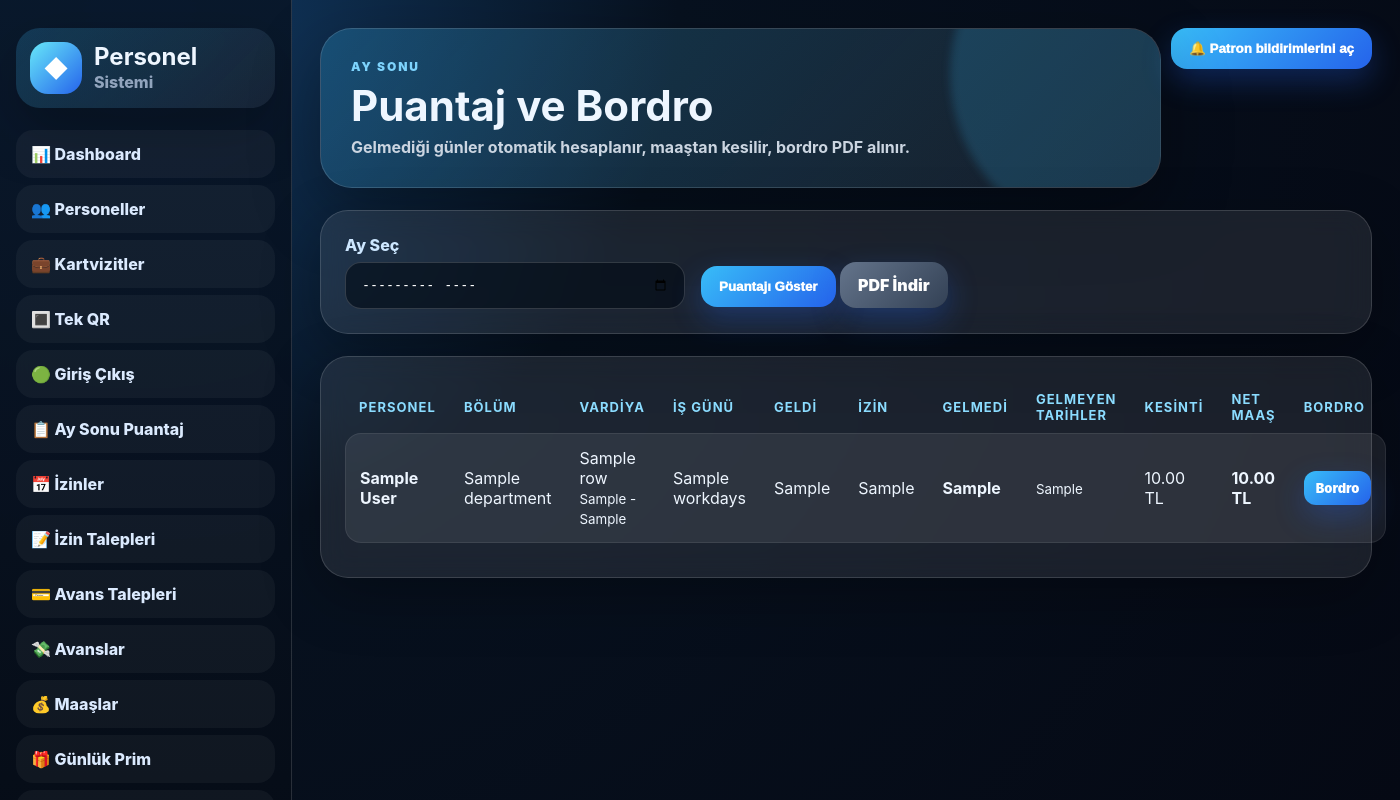
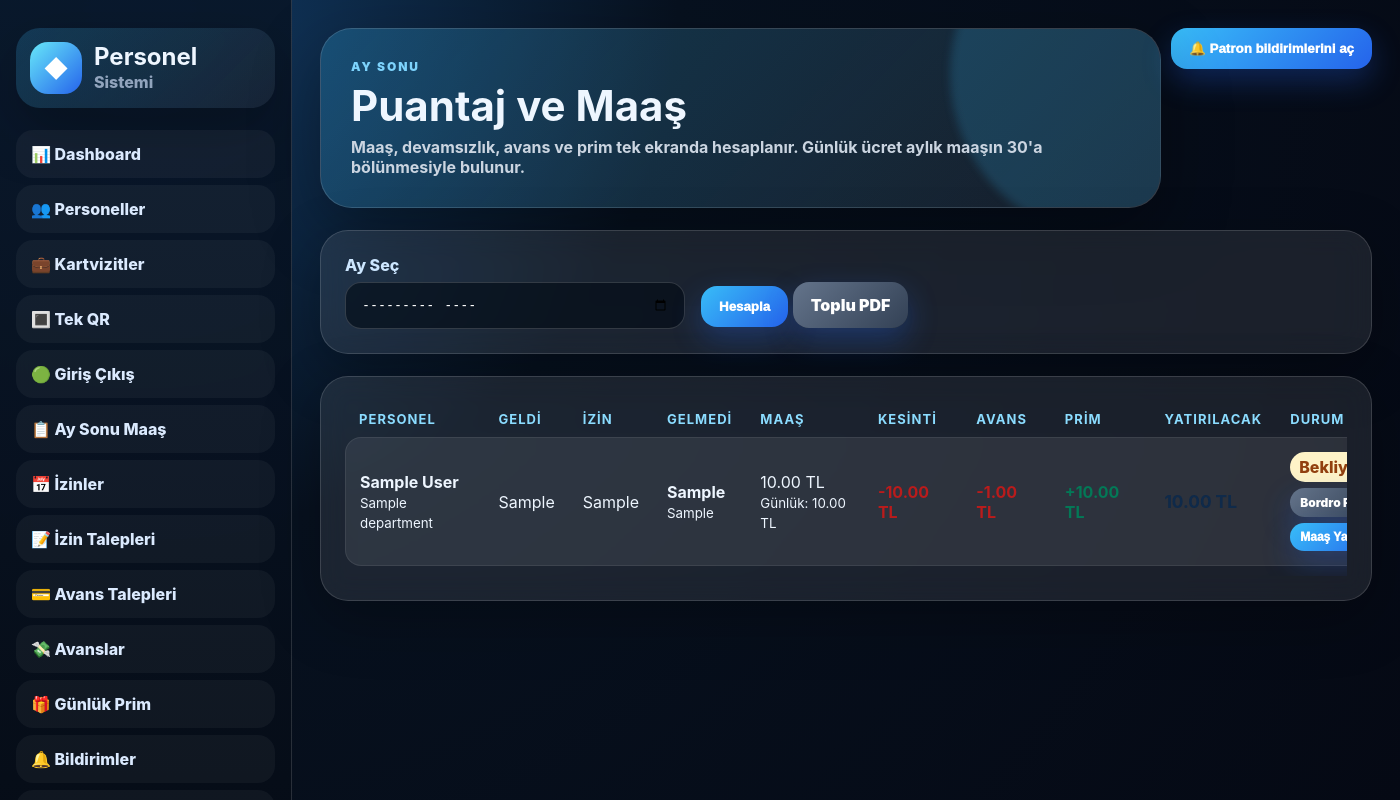
Before and after one commit to Ekose11/Adminpanel, a Flask app: template templates/monthly_puantaj.html in a window 1400 px wide. Run offline with Flask 3, Linux system fonts and the light colour scheme; the template is opened without the code that fills it: most values are stand-ins (such as "Sample title", 1, 10 or a date in 2020).

Commit message:
Add files via upload

```diff
--- a/app.py
+++ b/app.py
@@ -140,6 +140,12 @@
         safe_alter(f"alter table personnel add column {col} {typ}")
 
     q("create table if not exists advances(id serial primary key, person_id integer references personnel(id) on delete cascade, amount numeric not null, note text default '', status text default 'Beklemede')")
+    safe_alter("alter table advances add column created_at text default ''")
+    try:
+        q("update advances set created_at=%s where created_at is null or created_at=''", (now_str(),))
+        q("create index if not exists idx_advances_person_created on advances(person_id,created_at)")
+    except Exception:
+        pass
     q("create table if not exists leaves(id serial primary key, person_id integer references personnel(id) on delete cascade, start_date text not null, end_date text not null, days_count integer default 0, status text default 'İzinli')")
     q("create table if not exists attendance_logs(id serial primary key, person_id integer references personnel(id) on delete cascade, event_type text not null, event_time text not null)")
     q("create table if not exists leave_requests(id serial primary key, person_id integer references personnel(id) on delete cascade, start_date text not null, end_date text not null, days_count integer default 0, note text default '', status text default 'Beklemede', created_at text not null)")
@@ -399,22 +405,37 @@
     return ""
 
 def person_summary(pid):
+    month=now_dt().strftime("%Y-%m")
     p = q("""select p.*,
-        coalesce((select sum(a.amount) from advances a where a.person_id=p.id),0) total_advance,
+        coalesce((select sum(a.amount) from advances a where a.person_id=p.id and substring(coalesce(a.created_at,''),1,7)=%s and a.status in ('Onaylandı','Beklemede')),0) total_advance,
         coalesce((select sum(b.amount) from daily_bonuses b where b.person_id=p.id and substring(b.bonus_date,1,7)=%s),0) monthly_bonus
-        from personnel p where p.id=%s""", (now_dt().strftime("%Y-%m"), pid), fetch=True, one=True)
-    if not p:
-        return None
-    salary = float(p.get("salary") or 0)
-    advance = float(p.get("total_advance") or 0)
+        from personnel p where p.id=%s""", (month, month, pid), fetch=True, one=True)
+    if not p: return None
+    days=workdays_in_month(month); today=today_str(); days=[d for d in days if d<=today]
+    custom=q("select day,is_work_day from monthly_shifts where person_id=%s and month=%s",(pid,month),fetch=True)
+    cmap={r['day']:int(r.get('is_work_day') or 0) for r in custom}; days=[d for d in days if cmap.get(d,1)==1]
+    entries=q("select distinct substring(event_time,1,10) d from attendance_logs where person_id=%s and event_type='entry' and substring(event_time,1,7)=%s",(pid,month),fetch=True)
+    came={r['d'] for r in entries}
+    leave_days=set(); leaves=q("select start_date,end_date from leaves where person_id=%s and status='İzinli'",(pid,),fetch=True)
+    for lv in leaves:
+        try:
+            d=datetime.strptime(lv['start_date'],'%Y-%m-%d').date(); de=datetime.strptime(lv['end_date'],'%Y-%m-%d').date()
+            while d<=de:
+                iso=d.isoformat()
+                if iso in days: leave_days.add(iso)
+                d+=timedelta(days=1)
+        except Exception: pass
+    absent=len([d for d in days if d not in came and d not in leave_days])
+    salary=float(p.get('salary') or 0); daily=salary/30.0; deduction=daily*absent
+    advance=float(p.get('total_advance') or 0); bonus=float(p.get('monthly_bonus') or 0); payable=max(0.0,salary-deduction-advance+bonus)
     return {
-        "id": p["id"], "full_name": p["full_name"], "department": p["department"],
-        "salary": salary, "total_advance": advance, "remaining_salary": salary - advance, "monthly_bonus": float(p.get("monthly_bonus") or 0),
-        "annual_leave_total": p.get("annual_leave_total") or 0,
-        "annual_leave_used": p.get("annual_leave_used") or 0,
-        "annual_leave_remaining": p.get("annual_leave_remaining") or 0,
-        "phone": p.get("phone") or "", "address": p.get("address") or "", "photo_url": p.get("photo_url") or "",
-        "shift_name": p.get("shift_name") or "Sabah", "shift_start": p.get("shift_start") or "09:00", "shift_end": p.get("shift_end") or "18:00",
+        "id":p["id"],"full_name":p["full_name"],"department":p["department"],"salary":salary,
+        "total_advance":advance,"monthly_bonus":bonus,"absent_days":absent,"absence_deduction":deduction,
+        "daily_salary":daily,"remaining_salary":payable,"payable_salary":payable,"salary_month":month,
+        "annual_leave_total":p.get("annual_leave_total") or 0,"annual_leave_used":p.get("annual_leave_used") or 0,
+        "annual_leave_remaining":p.get("annual_leave_remaining") or 0,"phone":p.get("phone") or "",
+        "address":p.get("address") or "","photo_url":p.get("photo_url") or "",
+        "shift_name":p.get("shift_name") or "Sabah","shift_start":p.get("shift_start") or "09:00","shift_end":p.get("shift_end") or "18:00",
     }
 
 def today_status_rows():
@@ -451,40 +472,77 @@
     return out
 
 def monthly_puantaj_rows(month=None):
+    """Ay sonu puantaj + maaş: günlük ücret her zaman aylık maaş / 30."""
     month, start, end = month_bounds(month)
-    workdays = workdays_in_month(month)
-    people = q("select * from personnel where active=1 order by full_name", fetch=True)
-    rows = []
-    for p in people:
-        # Aylık vardiyada izinli/gün dışı işaretlenenleri çıkart
-        custom = q("select day,is_work_day from monthly_shifts where person_id=%s and month=%s", (p["id"], month), fetch=True)
-        custom_map = {c["day"]: int(c.get("is_work_day") or 0) for c in custom}
-        person_workdays = [d for d in workdays if custom_map.get(d, 1) == 1]
-        entries = q("select distinct substring(event_time,1,10) d from attendance_logs where person_id=%s and event_type='entry' and substring(event_time,1,7)=%s", (p["id"], month), fetch=True)
-        came = set(r["d"] for r in entries)
-        leaves = q("select start_date,end_date from leaves where person_id=%s and status='İzinli'", (p["id"],), fetch=True)
-        leave_days = set()
-        for lv in leaves:
-            try:
-                ds = datetime.strptime(lv["start_date"], "%Y-%m-%d").date()
-                de = datetime.strptime(lv["end_date"], "%Y-%m-%d").date()
-                d = ds
-                while d <= de:
-                    if d.strftime("%Y-%m") == month and d.isoformat() in person_workdays:
-                        leave_days.add(d.isoformat())
-                    d += timedelta(days=1)
-            except Exception:
-                pass
-        absent = [d for d in person_workdays if d not in came and d not in leave_days]
-        salary = float(p.get("salary") or 0)
-        daily = salary / len(person_workdays) if person_workdays else 0
-        deduction = daily * len(absent)
+    base_days = workdays_in_month(month)
+    today = now_dt().date()
+    try:
+        month_start = datetime.strptime(month + "-01", "%Y-%m-%d").date()
+    except Exception:
+        month_start = today.replace(day=1)
+    # İçinde bulunulan ayda gelecekteki günleri devamsız sayma.
+    if month_start.year == today.year and month_start.month == today.month:
+        base_days = [d for d in base_days if d <= today.isoformat()]
+    elif month_start > today:
+        base_days = []
+
+    people = q("select id,full_name,department,salary,shift_name,shift_start,shift_end from personnel where active=1 order by full_name", fetch=True)
+    if not people:
+        return []
+    ids = [x["id"] for x in people]
+
+    attendance = q("""select person_id,substring(event_time,1,10) d
+        from attendance_logs where event_type='entry' and substring(event_time,1,7)=%s
+        group by person_id,substring(event_time,1,10)""", (month,), fetch=True)
+    came_map = {}
+    for r in attendance:
+        came_map.setdefault(r['person_id'], set()).add(r['d'])
+
+    leaves = q("select person_id,start_date,end_date from leaves where status='İzinli'", fetch=True)
+    leave_map = {pid:set() for pid in ids}
+    for lv in leaves:
+        if lv.get('person_id') not in leave_map: continue
+        try:
+            ds=datetime.strptime(lv['start_date'],'%Y-%m-%d').date(); de=datetime.strptime(lv['end_date'],'%Y-%m-%d').date()
+            d=ds
+            while d<=de:
+                iso=d.isoformat()
+                if d.strftime('%Y-%m')==month and iso in base_days: leave_map[lv['person_id']].add(iso)
+                d += timedelta(days=1)
+        except Exception: pass
+
+    custom_rows = q("select person_id,day,is_work_day from monthly_shifts where month=%s", (month,), fetch=True)
+    custom_map = {}
+    for c in custom_rows:
+        custom_map.setdefault(c['person_id'], {})[c['day']] = int(c.get('is_work_day') or 0)
+
+    advances = q("""select person_id,coalesce(sum(amount),0) total from advances
+        where substring(coalesce(created_at,''),1,7)=%s and status in ('Onaylandı','Beklemede') group by person_id""", (month,), fetch=True)
+    advance_map={r['person_id']:float(r.get('total') or 0) for r in advances}
+    bonuses = q("select person_id,coalesce(sum(amount),0) total from daily_bonuses where substring(bonus_date,1,7)=%s group by person_id", (month,), fetch=True)
+    bonus_map={r['person_id']:float(r.get('total') or 0) for r in bonuses}
+    payments = q("select person_id,amount,created_at from salary_payments where month=%s order by id desc", (month,), fetch=True)
+    payment_map={}
+    for r in payments:
+        payment_map.setdefault(r['person_id'], r)
+
+    rows=[]
+    for person in people:
+        pid=person['id']
+        person_days=[d for d in base_days if custom_map.get(pid,{}).get(d,1)==1]
+        came=came_map.get(pid,set()); leave_days=leave_map.get(pid,set())
+        absent=[d for d in person_days if d not in came and d not in leave_days]
+        salary=float(person.get('salary') or 0); daily=salary/30.0
+        deduction=daily*len(absent); advance=advance_map.get(pid,0.0); bonus=bonus_map.get(pid,0.0)
+        payable=max(0.0, salary-deduction-advance+bonus)
+        payment=payment_map.get(pid)
         rows.append({
-            "id": p["id"], "full_name": p["full_name"], "department": p["department"],
-            "shift_name": p.get("shift_name") or "Sabah", "shift_start": p.get("shift_start") or "09:00", "shift_end": p.get("shift_end") or "18:00",
-            "workdays": len(person_workdays), "came_days": len(came), "leave_days": len(leave_days), "absent_days": len(absent),
-            "absent_list": ", ".join(absent) if absent else "-", "salary": salary, "daily": daily,
-            "deduction": deduction, "net_salary": salary - deduction,
+            'id':pid,'full_name':person['full_name'],'department':person['department'],
+            'shift_name':person.get('shift_name') or 'Sabah','shift_start':person.get('shift_start') or '09:00','shift_end':person.get('shift_end') or '18:00',
+            'workdays':len(person_days),'came_days':len(came),'leave_days':len(leave_days),'absent_days':len(absent),
+            'absent_list':', '.join(absent) if absent else '-', 'salary':salary,'daily':daily,'deduction':deduction,
+            'total_advance':advance,'monthly_bonus':bonus,'net_salary':payable,'payable':payable,
+            'paid':bool(payment),'paid_amount':float(payment.get('amount') or 0) if payment else 0.0,'paid_at':payment.get('created_at') if payment else ''
         })
     return rows
 
@@ -617,7 +675,7 @@
     if guard: return guard
     if request.method == "POST":
         pid = int(request.form["person_id"]); amount = float(request.form["amount"] or 0); note = request.form.get("note") or ""
-        q("insert into advances(person_id,amount,note,status) values(%s,%s,%s,'Beklemede')", (pid, amount, note))
+        q("insert into advances(person_id,amount,note,status,created_at) values(%s,%s,%s,'Beklemede',%s)", (pid, amount, note, now_str()))
         p = q("select full_name from personnel where id=%s", (pid,), fetch=True, one=True)
         notify("Yeni avans", f"{p['full_name']} için {amount:.2f} TL avans girildi.", pid)
         flash("Avans kaydedildi.")
@@ -698,7 +756,7 @@
         flash("Talep bulunamadı veya daha önce sonuçlandı."); return redirect("/admin/advance-requests")
     if decision == 'approve':
         q("update advance_requests set status='Onaylandı',decided_at=%s where id=%s", (now_str(), rid))
-        q("insert into advances(person_id,amount,note,status) values(%s,%s,%s,'Onaylandı')", (req['person_id'], req['amount'], req.get('note') or 'Personel avans talebi'))
+        q("insert into advances(person_id,amount,note,status,created_at) values(%s,%s,%s,'Onaylandı',%s)", (req['person_id'], req['amount'], req.get('note') or 'Personel avans talebi', now_str()))
         notify("Avans onaylandı", f"{float(req['amount']):.2f} TL avans talebiniz onaylandı.", req['person_id'], 'personel')
         flash("Avans talebi onaylandı ve avans geçmişine eklendi.")
     else:
@@ -786,18 +844,21 @@
 def salary():
     guard = admin_required()
     if guard: return guard
-    rows = q("select p.*,coalesce(sum(a.amount),0) total_advance from personnel p left join advances a on a.person_id=p.id group by p.id order by full_name", fetch=True)
-    return render_template("salary.html", title="Maaşlar", rows=rows)
+    return redirect("/admin/monthly-puantaj")
 
 @app.route("/admin/salary-paid", methods=["POST"])
 def salary_paid():
     guard = admin_required()
     if guard: return guard
     pid = int(request.form["person_id"]); amount = float(request.form.get("amount") or 0); month = request.form.get("month") or now_dt().strftime("%Y-%m")
-    q("insert into salary_payments(person_id,amount,month,note,created_at) values(%s,%s,%s,%s,%s)", (pid, amount, month, request.form.get("note") or "Maaş yatırıldı", now_str()))
+    existing = q("select id from salary_payments where person_id=%s and month=%s order by id desc limit 1", (pid,month), fetch=True, one=True)
+    if existing:
+        q("update salary_payments set amount=%s,note=%s,created_at=%s where id=%s", (amount, request.form.get("note") or "Maaş yatırıldı", now_str(), existing['id']))
+    else:
+        q("insert into salary_payments(person_id,amount,month,note,created_at) values(%s,%s,%s,%s,%s)", (pid, amount, month, request.form.get("note") or "Maaş yatırıldı", now_str()))
     notify("Maaş yatırıldı", f"{month} maaş ödemeniz yatırıldı. Tutar: {amount:.2f} TL", pid)
     flash("Maaş yatırıldı bildirimi gönderildi.")
-    return redirect("/admin/salary")
+    return redirect(f"/admin/monthly-puantaj?month={month}")
 
 @app.route("/admin/attendance")
 def attendance():
@@ -917,8 +978,8 @@
     if guard: return guard
     month = request.args.get("month") or now_dt().strftime("%Y-%m")
     rows = monthly_puantaj_rows(month)
-    data = [[r["full_name"], r["department"], r["shift_name"], str(r["workdays"]), str(r["came_days"]), str(r["leave_days"]), str(r["absent_days"]), r["absent_list"], f"{r['deduction']:.2f} TL", f"{r['net_salary']:.2f} TL"] for r in rows]
-    return make_pdf_response(f"ay_sonu_puantaj_{month}.pdf", "Ay Sonu Puantaj", f"Ay: {month} · Türkçe karakter uyumlu PDF", ["Personel", "Bölüm", "Vardiya", "İş Günü", "Geldi", "İzin", "Gelmedi", "Gelmeyen Tarihler", "Kesinti", "Net Maaş"], data)
+    data = [[r["full_name"], r["department"], str(r["came_days"]), str(r["leave_days"]), str(r["absent_days"]), f"{r['salary']:.2f} TL", f"{r['deduction']:.2f} TL", f"{r['total_advance']:.2f} TL", f"{r['monthly_bonus']:.2f} TL", f"{r['payable']:.2f} TL", "Ödendi" if r['paid'] else "Bekliyor"] for r in rows]
+    return make_pdf_response(f"ay_sonu_maas_{month}.pdf", "Ay Sonu Puantaj ve Maaş", f"Ay: {month} · Günlük ücret aylık maaş / 30", ["Personel", "Bölüm", "Geldi", "İzin", "Gelmedi", "Maaş", "Devamsızlık", "Avans", "Prim", "Yatırılacak", "Durum"], data)
 
 @app.route("/admin/payroll/<int:pid>")
 def payroll(pid):
@@ -931,9 +992,9 @@
         flash("Personel bulunamadı."); return redirect("/admin/monthly-puantaj")
     data = [
         ["Personel", r["full_name"]], ["Bölüm", r["department"]], ["Ay", month], ["Vardiya", f"{r['shift_name']} {r['shift_start']}-{r['shift_end']}"],
-        ["İş Günü", str(r["workdays"])], ["Geldiği Gün", str(r["came_days"])], ["İzinli Gün", str(r["leave_days"])],
+        ["Hesaplama Esası", "Aylık maaş / 30"], ["Geldiği Gün", str(r["came_days"])], ["İzinli Gün", str(r["leave_days"])],
         ["Gelmediği Gün", str(r["absent_days"])], ["Gelmeyen Tarihler", r["absent_list"]], ["Aylık Maaş", f"{r['salary']:.2f} TL"],
-        ["Günlük Kesinti", f"{r['daily']:.2f} TL"], ["Toplam Kesinti", f"{r['deduction']:.2f} TL"], ["Net Maaş", f"{r['net_salary']:.2f} TL"],
+        ["Günlük Ücret", f"{r['daily']:.2f} TL"], ["Devamsızlık Kesintisi", f"{r['deduction']:.2f} TL"], ["Avans", f"{r['total_advance']:.2f} TL"], ["Prim", f"{r['monthly_bonus']:.2f} TL"], ["Yatırılacak", f"{r['payable']:.2f} TL"], ["Durum", "Ödendi" if r["paid"] else "Bekliyor"],
     ]
     return make_pdf_response(f"bordro_{r['full_name'].replace(' ','_')}_{month}.pdf", "Personel Bordro", f"Oluşturma: {now_str()}", ["Alan", "Bilgi"], data)
 
--- a/templates/base.html
+++ b/templates/base.html
@@ -16,12 +16,12 @@
       <a href="/admin/personnel-cards">💼 Kartvizitler</a>
       <a href="/admin/qr-cards">🔳 Tek QR</a>
       <a href="/admin/attendance">🟢 Giriş Çıkış</a>
-            <a href="/admin/monthly-puantaj">📋 Ay Sonu Puantaj</a>
+            <a href="/admin/monthly-puantaj">📋 Ay Sonu Maaş</a>
       <a href="/admin/leaves">📅 İzinler</a>
       <a href="/admin/leave-requests">📝 İzin Talepleri {% if leave_badge %}<span id="leaveBadge" class="nav-badge">{{leave_badge}}</span>{% endif %}</a>
       <a href="/admin/advance-requests">💳 Avans Talepleri {% if advance_badge %}<span id="advanceBadge" class="nav-badge">{{advance_badge}}</span>{% endif %}</a>
       <a href="/admin/advances">💸 Avanslar</a>
-      <a href="/admin/salary">💰 Maaşlar</a>
+
       <a href="/admin/bonuses">🎁 Günlük Prim</a>
       <a href="/admin/notifications">🔔 Bildirimler {% if notification_badge %}<span id="notificationBadge" class="nav-badge">{{notification_badge}}</span>{% endif %}</a>
       <a href="/admin/reports">📄 Aylık Rapor</a>
--- a/templates/monthly_puantaj.html
+++ b/templates/monthly_puantaj.html
@@ -1 +1,48 @@
-{% extends "base.html" %}{% block content %}<section class="hero"><div><div class="eyebrow">Ay Sonu</div><h1>Puantaj ve Bordro</h1><p>Gelmediği günler otomatik hesaplanır, maaştan kesilir, bordro PDF alınır.</p></div></section><div class="card"><form method="get" class="form-grid compact"><div class="field"><label>Ay Seç</label><input type="month" name="month" value="{{month}}"></div><div class="field"><label>&nbsp;</label><button class="btn">Puantajı Göster</button> <a class="btn secondary" href="/admin/monthly-puantaj/pdf?month={{month}}">PDF İndir</a></div></form></div><div class="card"><table class="table"><tr><th>Personel</th><th>Bölüm</th><th>Vardiya</th><th>İş Günü</th><th>Geldi</th><th>İzin</th><th>Gelmedi</th><th>Gelmeyen Tarihler</th><th>Kesinti</th><th>Net Maaş</th><th>Bordro</th></tr>{% for r in rows %}<tr><td><b>{{r.full_name}}</b></td><td>{{r.department}}</td><td>{{r.shift_name}}<br><small>{{r.shift_start}} - {{r.shift_end}}</small></td><td>{{r.workdays}}</td><td>{{r.came_days}}</td><td>{{r.leave_days}}</td><td><b>{{r.absent_days}}</b></td><td><small>{{r.absent_list}}</small></td><td>{{'%.2f'|format(r.deduction)}} TL</td><td><b>{{'%.2f'|format(r.net_salary)}} TL</b></td><td><a class="btn small" href="/admin/payroll/{{r.id}}?month={{month}}">Bordro</a></td></tr>{% endfor %}</table></div>{% endblock %}
+{% extends "base.html" %}
+{% block content %}
+<section class="hero"><div><div class="eyebrow">Ay Sonu</div><h1>Puantaj ve Maaş</h1><p>Maaş, devamsızlık, avans ve prim tek ekranda hesaplanır. Günlük ücret aylık maaşın 30'a bölünmesiyle bulunur.</p></div></section>
+
+<div class="card">
+  <form method="get" class="form-grid compact">
+    <div class="field"><label>Ay Seç</label><input type="month" name="month" value="{{month}}"></div>
+    <div class="field"><label>&nbsp;</label><button class="btn">Hesapla</button> <a class="btn secondary" href="/admin/monthly-puantaj/pdf?month={{month}}">Toplu PDF</a></div>
+  </form>
+</div>
+
+<div class="card payroll-wrap">
+  <div class="payroll-table-wrap">
+  <table class="table payroll-table">
+    <thead><tr><th>Personel</th><th>Geldi</th><th>İzin</th><th>Gelmedi</th><th>Maaş</th><th>Kesinti</th><th>Avans</th><th>Prim</th><th>Yatırılacak</th><th>Durum / İşlem</th></tr></thead>
+    <tbody>
+    {% for r in rows %}
+    <tr>
+      <td data-label="Personel"><b>{{r.full_name}}</b><br><small>{{r.department}}</small></td>
+      <td data-label="Geldi">{{r.came_days}}</td>
+      <td data-label="İzin">{{r.leave_days}}</td>
+      <td data-label="Gelmedi"><b>{{r.absent_days}}</b><br><small title="{{r.absent_list}}">{{r.absent_list}}</small></td>
+      <td data-label="Maaş">{{'%.2f'|format(r.salary)}} TL<br><small>Günlük: {{'%.2f'|format(r.daily)}} TL</small></td>
+      <td data-label="Kesinti" class="money-minus">-{{'%.2f'|format(r.deduction)}} TL</td>
+      <td data-label="Avans" class="money-minus">-{{'%.2f'|format(r.total_advance)}} TL</td>
+      <td data-label="Prim" class="money-plus">+{{'%.2f'|format(r.monthly_bonus)}} TL</td>
+      <td data-label="Yatırılacak"><strong class="payable">{{'%.2f'|format(r.payable)}} TL</strong></td>
+      <td data-label="Durum / İşlem">
+        {% if r.paid %}<span class="pay-status paid">✓ Ödendi</span><small>{{r.paid_at}}</small>{% else %}<span class="pay-status waiting">Bekliyor</span>{% endif %}
+        <div class="pay-actions">
+          <a class="btn secondary mini" href="/admin/payroll/{{r.id}}?month={{month}}">Bordro PDF</a>
+          <form method="post" action="/admin/salary-paid" onsubmit="return confirm('{{r.full_name}} için {{'%.2f'|format(r.payable)}} TL maaş ödendi olarak işaretlensin mi?')">
+            <input type="hidden" name="person_id" value="{{r.id}}"><input type="hidden" name="month" value="{{month}}"><input type="hidden" name="amount" value="{{'%.2f'|format(r.payable)}}">
+            <button class="btn mini" {% if r.paid %}disabled{% endif %}>Maaş Yatırıldı</button>
+          </form>
+        </div>
+      </td>
+    </tr>
+    {% endfor %}
+    </tbody>
+  </table>
+  </div>
+</div>
+<style>
+.payroll-table-wrap{overflow-x:auto}.payroll-table{min-width:1120px}.money-minus{color:#b91c1c;font-weight:700}.money-plus{color:#047857;font-weight:700}.payable{font-size:1.08rem;color:#0f2a4a}.pay-status{display:block;width:max-content;padding:5px 9px;border-radius:999px;font-weight:800;margin-bottom:6px}.pay-status.paid{background:#dcfce7;color:#166534}.pay-status.waiting{background:#fef3c7;color:#92400e}.pay-actions{display:flex;gap:6px;flex-wrap:wrap}.mini{padding:7px 10px;font-size:12px}.pay-actions form{margin:0}
+@media(max-width:760px){.payroll-wrap{padding:8px;background:transparent;box-shadow:none}.payroll-table-wrap{overflow:visible}.payroll-table{min-width:0;display:block}.payroll-table thead{display:none}.payroll-table tbody,.payroll-table tr,.payroll-table td{display:block;width:100%}.payroll-table tr{background:#fff;border-radius:16px;padding:13px;margin-bottom:12px;box-shadow:0 8px 24px rgba(15,42,74,.08)}.payroll-table td{border:0!important;padding:7px 0 7px 45%;position:relative;min-height:32px;text-align:right}.payroll-table td:before{content:attr(data-label);position:absolute;left:0;top:7px;width:42%;text-align:left;font-weight:700;color:#64748b}.pay-actions{justify-content:flex-end}.pay-status{margin-left:auto}.payable{font-size:1.3rem}}
+</style>
+{% endblock %}
```
Also changed, not shown: KURULUM_AY_SONU_MAAS_TEK_EKRAN.txt (added, +15 -0 lines), monthly_puantaj.html (+48 -1 lines).
